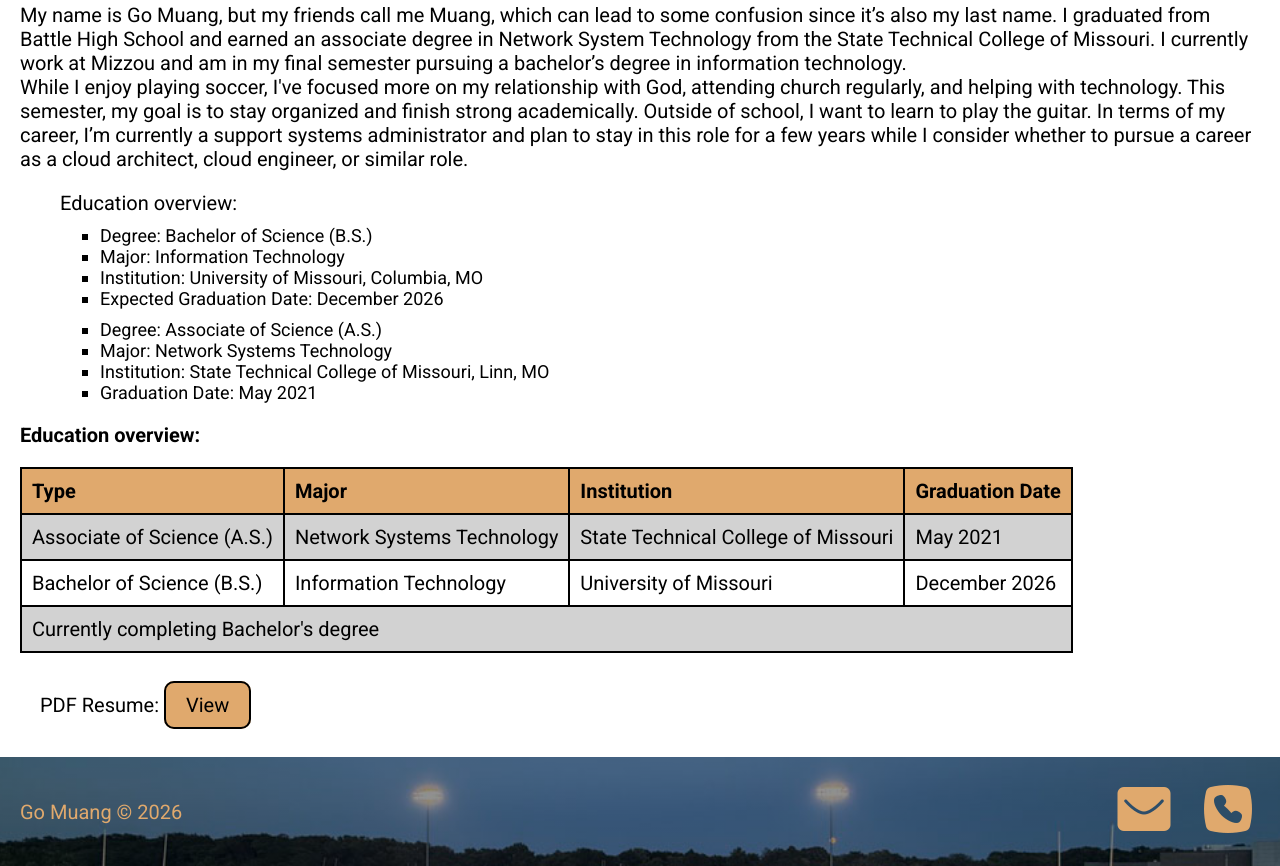
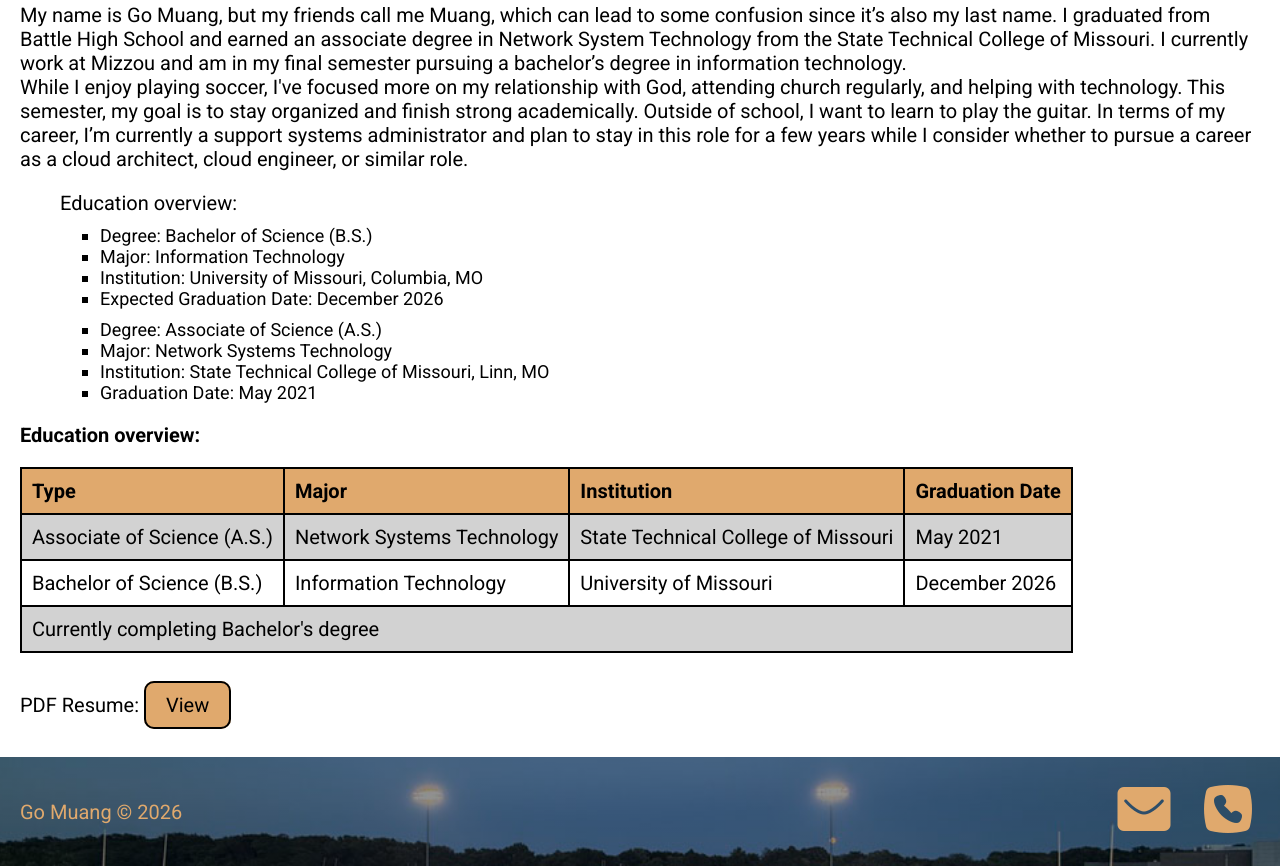
Before and after one commit to gsm5mv/gsm5mv.github.io, a plain HTML site: page webdevelopment/about.html in a window 1280 px wide. Shown: the part 615-1481 px from the top of the page. Drawn offline with Linux system fonts and the light colour scheme.

Commit message:
Fix external-link padding

```diff
--- a/webdevelopment/style.css
+++ b/webdevelopment/style.css
@@ -286,7 +286,8 @@ main {
 }
 
 .external-link {
-    padding: 1rem;
+    padding-bottom: 1rem;
+    padding-top: 1rem;
     display: block;
 }
 
@@ -502,7 +503,6 @@ footer {
     .about-page .about-media,
     .about-page .external-link {
         display: none;
-
     }
 
     .about-page footer,
```
